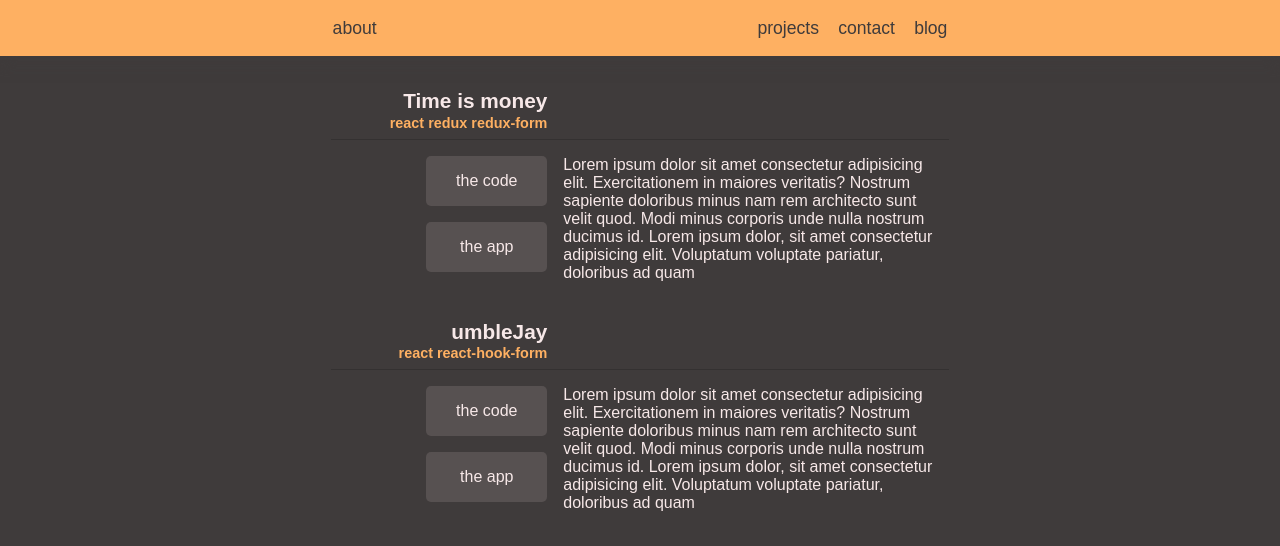
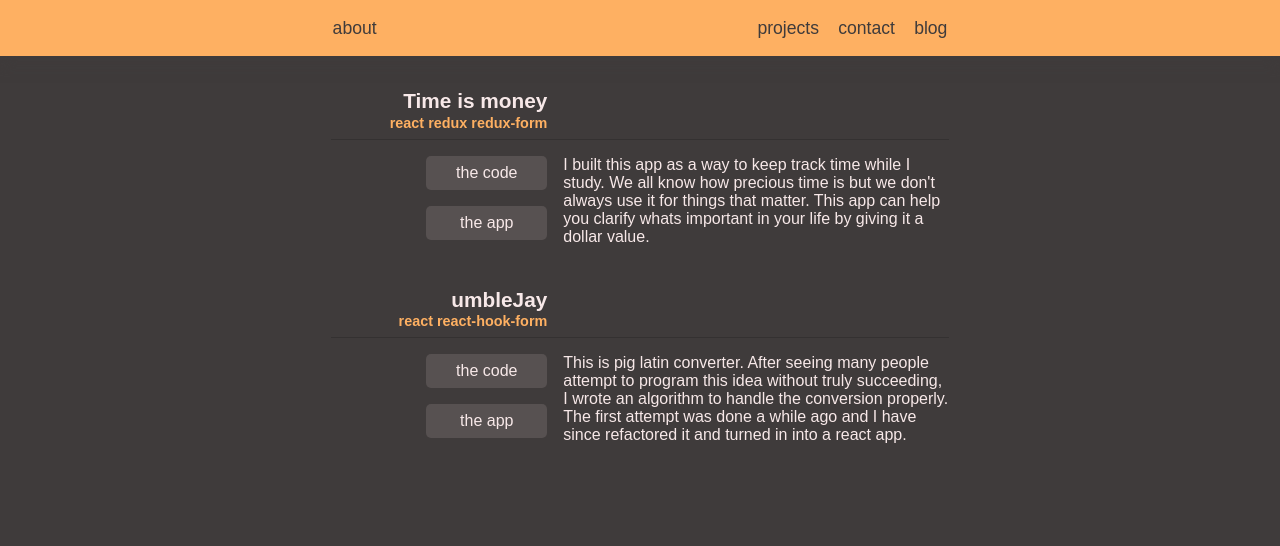
Before and after one commit to caseyharvey/v1-caseys.tech, a React (Create React App) app: page /Projects in a window 1280 px wide. Shown: the top 546 px of the page. Built offline with nearby package versions, Linux system fonts and the light colour scheme; a web font is replaced by a local one.

Commit message:
Update project info.  Refactor variables.sass

```diff
--- a/src/components/App/app.sass
+++ b/src/components/App/app.sass
@@ -8,6 +8,6 @@
     @include u.width(100%)
 
 .page-container
-    @include u.padding(v.$p1, v.$p2)
+    @include u.padding(v.$p2, v.$p1)
     @include u.width(90%, v.$max-width)
     @include u.flex(column, flex-start, flex-start)
--- a/src/components/HomePage/HomePage.js
+++ b/src/components/HomePage/HomePage.js
@@ -20,13 +20,12 @@ class HomePage extends React.Component {
               inevitable challenges along the way.
             </p>
             <p>
-              Writing code and seeing it come to life is a extremely rewarding.
+              Writing code and seeing it come to life is extremely rewarding.
               The reward comes from the fact that doing it well is not easy. It
               takes time, dedication and passion. I am hooked on the process and
               not the end result. I focus on having solid habits that improve
               with every win and every loss. these habits ensure that I always
-              deliver my best. And that I'm willing to smash it all to pieces
-              and build it again.
+              deliver my best.
             </p>
             <p>
               Thanks to the internet and all the amazing people producing
--- a/src/components/Navbar/navbar.sass
+++ b/src/components/Navbar/navbar.sass
@@ -22,7 +22,7 @@
 
 .nav-container
     position: relative
-    @include u.padding(v.$p2, v.$p2)
+    @include u.padding(v.$p1, v.$p1)
     @include u.width(90%, v.$max-width)
     @include u.flex(row, space-between, flex-start)
 
--- a/src/components/Projects/project-list.sass
+++ b/src/components/Projects/project-list.sass
@@ -21,7 +21,7 @@
 .info-container
     width: 100%
     border-top: v.$border-top
-    @include u.padding(v.$p2, 0)
+    @include u.padding(v.$p1, 0)
     @include u.flex(column, flex-end, flex-start)
 
     .links-container
@@ -34,7 +34,7 @@
             text-align: center
             border-radius: 5px
             background-color: v.$shade
-            @include u.padding(v.$p2, v.$p2/2 )
+            @include u.padding(v.$p1/2, v.$p1 )
 
             &:hover
                 transform: scale(.99)
--- a/src/components/Projects/projectArray.js
+++ b/src/components/Projects/projectArray.js
@@ -6,7 +6,7 @@ export const projectArray = [
     url: 'https://timeismoney.caseyharvey.space/',
     github: 'https://github.com/caseyharvey/time-is-money/tree/master/src',
     about:
-      'Lorem ipsum dolor sit amet consectetur adipisicing elit. Exercitationem in maiores veritatis? Nostrum sapiente doloribus minus nam rem architecto sunt velit quod. Modi minus corporis unde nulla nostrum ducimus id. Lorem ipsum dolor, sit amet consectetur adipisicing elit. Voluptatum voluptate pariatur, doloribus ad quam'
+      "I built this app as a way to keep track time while I study. We all know how precious time is but we don't always use it for things that matter. This app can help you clarify whats important in your life by giving it a dollar value."
   },
   {
     id: 2,
@@ -15,6 +15,6 @@ export const projectArray = [
     url: 'https://umblejay.caseyharvey.space/',
     github: 'https://github.com/caseyharvey/umbleJay/tree/master/src',
     about:
-      'Lorem ipsum dolor sit amet consectetur adipisicing elit. Exercitationem in maiores veritatis? Nostrum sapiente doloribus minus nam rem architecto sunt velit quod. Modi minus corporis unde nulla nostrum ducimus id. Lorem ipsum dolor, sit amet consectetur adipisicing elit. Voluptatum voluptate pariatur, doloribus ad quam'
+      'This is pig latin converter. After seeing many people attempt to program this idea without truly succeeding, I wrote an algorithm to handle the conversion properly. The first attempt was done a while ago and I have since refactored it and turned in into a react app.'
   }
 ];
--- a/src/sass-modules/_variables.sass
+++ b/src/sass-modules/_variables.sass
@@ -9,8 +9,8 @@ $accent:#feb062
 
 // Space
 $max-width: 650px
-$p1: 2em
-$p2: 1em
+$p1: 1em
+$p2: 2em
 
 //Extras
 $border-top: 1.5px solid darken($dark, 4%)
```
